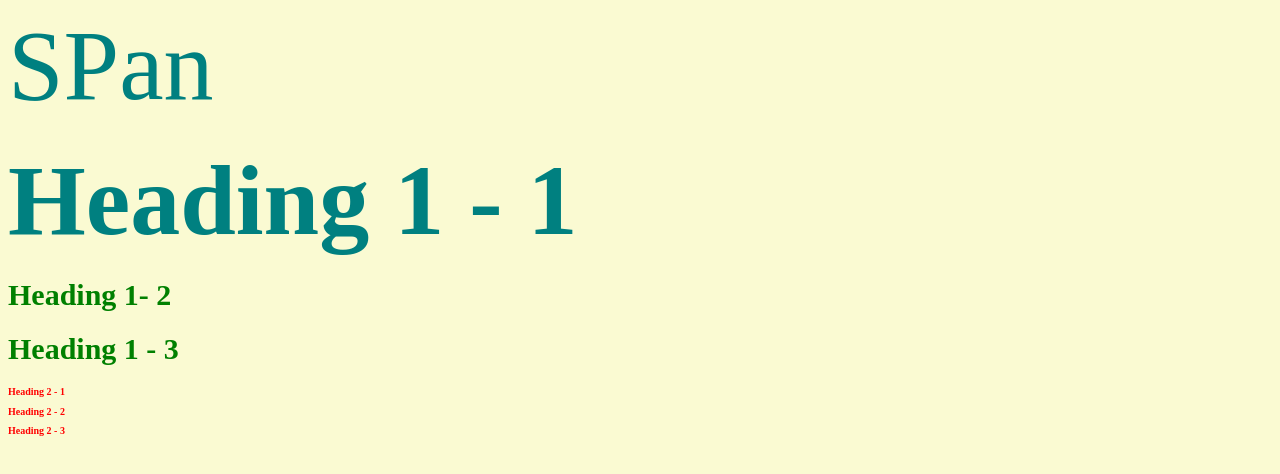
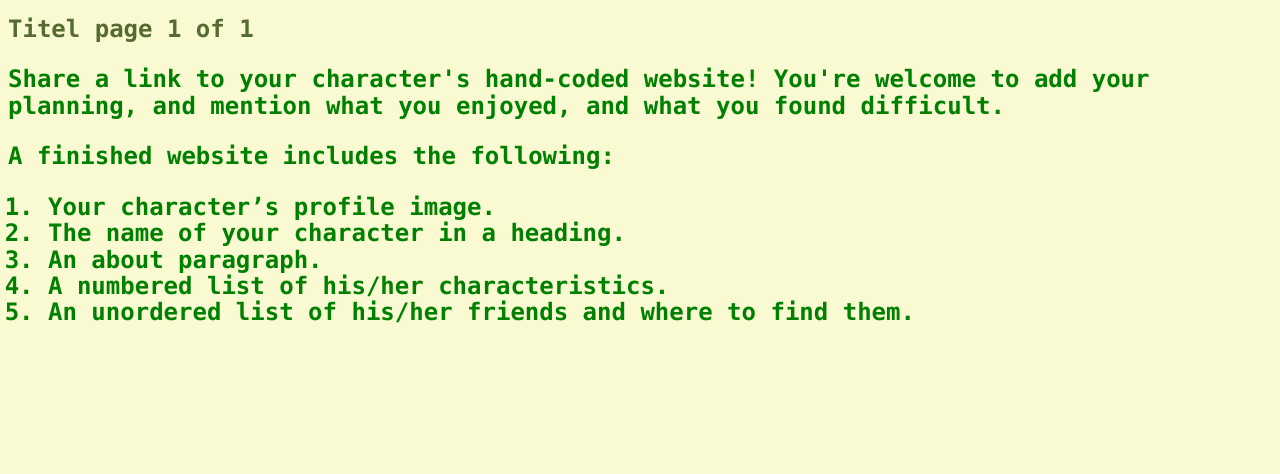
Before and after one commit to vicoo24/cartoon-hero, a plain HTML site: page cartoon.html in a window 1280 px wide. Drawn offline with Linux system fonts and the light colour scheme.

Commit message:
addes more css + list

```diff
--- a/CSS/cartoon.css
+++ b/CSS/cartoon.css
@@ -2,11 +2,8 @@ body{
   background-color: lightgoldenrodyellow;
 }
 h1{
-  font-size: 30px; color: green;
-}
-h2{
-  font-size: 10px; color: red;
+  color: darkolivegreen; font-family: monaco, Consolas, "Lucida Console", monospace; font-size: 24px; font-style: normal; font-variant: normal; font-weight: 700; line-height: 26.4px;
 }
 span{
-  color: teal; font-size: 100px;
+  color: green; font-family: monaco, Consolas, "Lucida Console", monospace; font-size: 24px; font-style: normal; font-variant: normal; font-weight: 700; line-height: 26.4px;
 }
--- a/cartoon.html
+++ b/cartoon.html
@@ -2,17 +2,26 @@
 <html lang="en" dir="ltr">
   <head>
     <meta charset="utf-8">
+      <link rel="preconnect" href="https://fonts.googleapis.com">
+      <link rel="preconnect" href="https://fonts.gstatic.com" crossorigin>
+      <link href="https://fonts.googleapis.com/css2?family=Roboto:wght@100&display=swap" rel="stylesheet">
     <title>STYLE TEST</title>
     <link rel="stylesheet" type="text/css" href="css/cartoon.css">
   </head>
   <body>
-    <span> SPan</span>
-    <h1><span>Heading 1 - 1</span></h1>
-    <h1 class="big">Heading 1- 2</h1>
-    <h1>Heading 1 - 3</h1>
-    <h2>Heading 2 - 1</h2>
-    <h2 class="big">Heading 2 - 2</h2>
-    <h2>Heading 2 - 3</h2>
-
+    <h1>Titel page 1 of 1</h1>
+  <span>
+    <p><b>Share a link to your character's hand-coded website! You're welcome to add your planning, and mention what you enjoyed, and what you found difficult. </p>
+    <table>
+      <p>A finished website includes the following:
+      <ol>
+        <li>Your character’s profile image.</li>
+        <li>The name of your character in a heading.</li>
+        <li>An about paragraph.</li>
+        <li>A numbered list of his/her characteristics.</li>
+        <li>An unordered list of his/her friends and where to find them.</b></li>
+      </ol>
+    </table>
+  </span>
   </body>
 </html>
```
